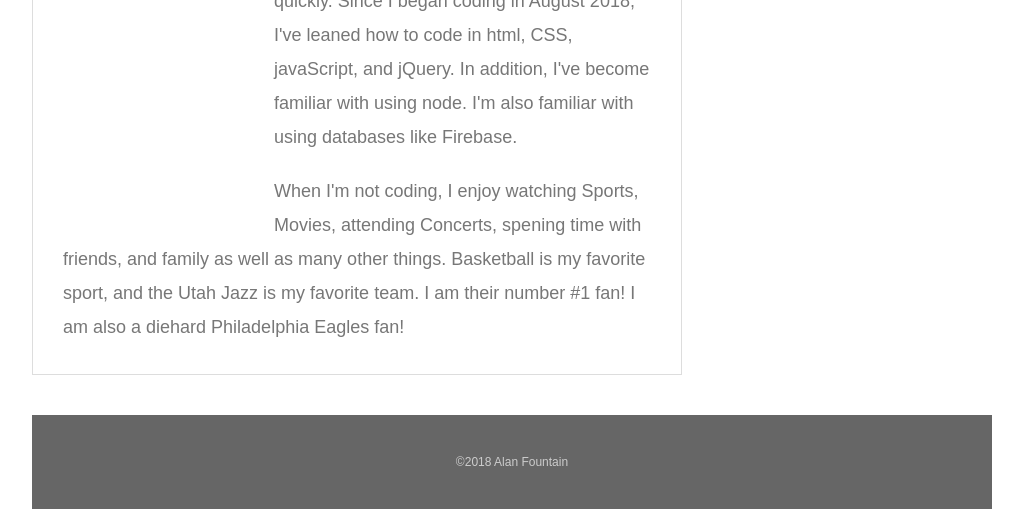
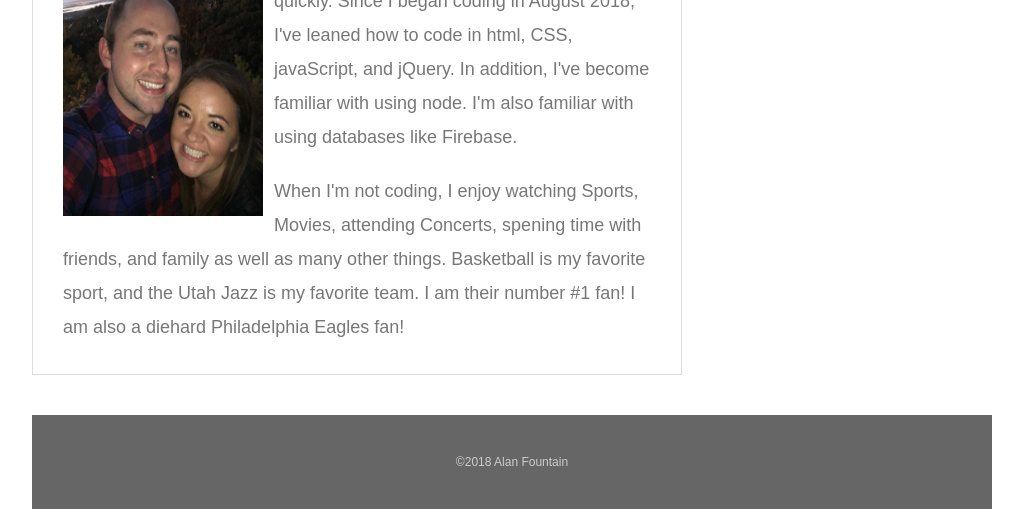
Before and after one commit to dafuentes20/Updated-Portfolio, a plain HTML site: page index.html in a window 1280 px wide. Shown: the part 370-887 px from the top of the page, without its empty margins (128-1159 px from the left). Drawn offline with Linux system fonts and the light colour scheme.

Commit message:
img take 3

```diff
--- a/index.html
+++ b/index.html
@@ -322,7 +322,7 @@ select {
     <main class="container" id="main-container">
         <section aria-labelledby="Picture of Me" class="main-section">
             <h1>About Me</h1>
-            <img src="/images/IMG_1168.JPG" alt="pic-of-me-and-whit" width="200" height="300" class="pic">
+            <img src="/IMG_1168.JPG" alt="pic-of-me-and-whit" width="200" height="300" class="pic">
             <p>
                 Hello. My name is Alan Fountain, and though I'm fairly new to coding, I'm picking it up fairly quickly. Since I began coding
                 in August 2018, I've leaned how to code in html, CSS, javaScript, and jQuery. In addition, I've become
```
Also changed, not shown: IMG_1168.jpg (added).
